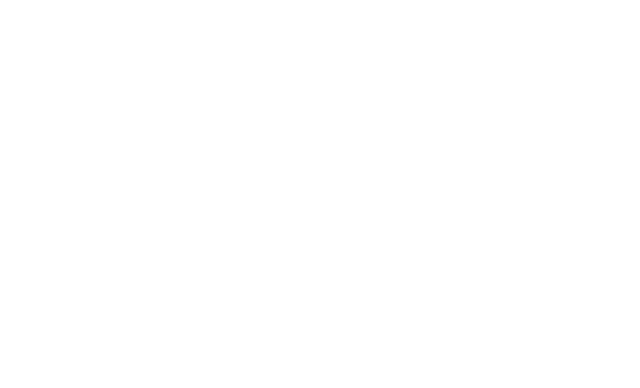
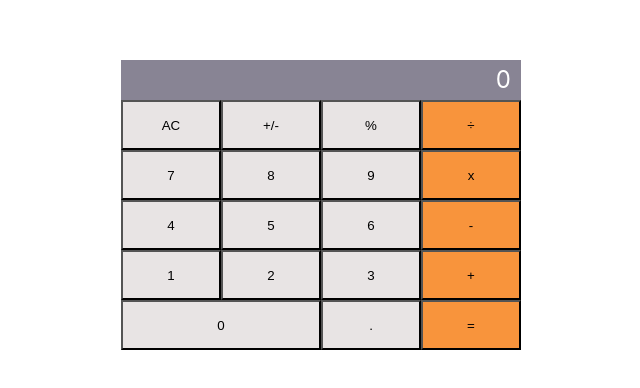
Before and after one commit to DilsherB/math-magician, a React (Create React App) app: page / in a window 1280 px wide. Shown: the part 180-568 px from the top of the page, without its empty margins (319-959 px from the left). Built offline with nearby package versions, Linux system fonts and the light colour scheme.

Commit message:
calculator design implimented.

```diff
--- a/src/App.css
+++ b/src/App.css
@@ -1,3 +1,63 @@
+:root {
+  --display: #888494;
+  --main: #e8e4e4;
+  --right: #f8943c;
+}
+
+* {
+  margin: 0;
+  padding: 0;
+  box-sizing: border-box;
+}
+
+body {
+  text-align: center;
+  max-width: 500px;
+  margin: 0 auto;
+}
+
 .App {
-  text-align: center;
+  display: flex;
+  height: 100vh;
+  align-items: center;
+  justify-content: center;
 }
+
+.calculator {
+  max-width: 400px;
+  margin: auto;
+  margin-bottom: 30px;
+}
+
+.result {
+  background-color: var(--display);
+  height: 40px;
+  line-height: 40px;
+  text-align: right;
+  color: white;
+  font-size: x-large;
+  vertical-align: middle;
+  padding: 0 10px;
+}
+
+button {
+  background-color: var(--main);
+  width: 100px;
+  height: 50px;
+}
+
+button[id="0"] {
+  width: 200px;
+}
+
+button[id="÷"],
+button[id="x"],
+button[id="-"],
+button[id="+"],
+button[id="="] {
+  background-color: var(--right);
+}
+
+button:hover {
+  opacity: 0.7;
+}
--- a/src/App.js
+++ b/src/App.js
@@ -1,8 +1,11 @@
 import './App.css';
+import Calculator from './components/Calculator';
 
 function App() {
   return (
-    <div className="App" />
+    <div className="App">
+      <Calculator />
+    </div>
   );
 }
 
--- /dev/null
+++ b/src/components/Calculator.js
@@ -0,0 +1,15 @@
+import React from "react";
+import Child from "./child";
+
+const Calculator = () => {
+  return (
+    <div className="display">
+      <div className="result">0</div>
+      <div className="calculator">
+        <Child />
+      </div>
+    </div>
+  );
+};
+
+export default Calculator;
--- /dev/null
+++ b/src/components/child.js
@@ -0,0 +1,17 @@
+import React from "react";
+
+const Child = () => {
+  // prettier-ignore
+  const btnArr = ["AC", "+/-", "%", "÷", 7, 8, 9, "x", 4, 5, 6, "-", 1, 2, 3, "+", "0", ".", "="];
+  const calcBtns = [];
+  btnArr.forEach((btn) => {
+    return calcBtns.push(
+      <button type="button" key={btn} id={btn}>
+        {btn}
+      </button>
+    );
+  });
+  return <div>{calcBtns}</div>;
+};
+
+export default Child;
```
Also changed, not shown: .eslintrc.json.
